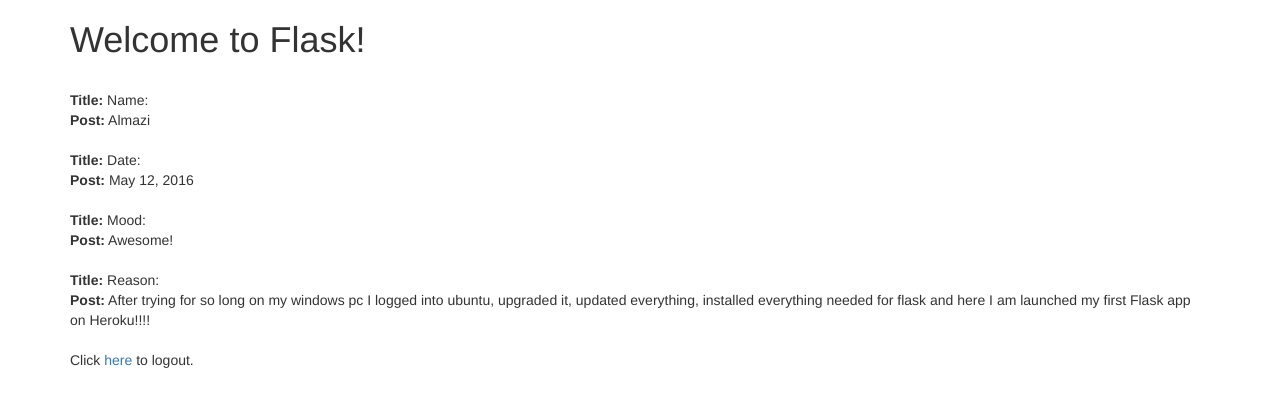
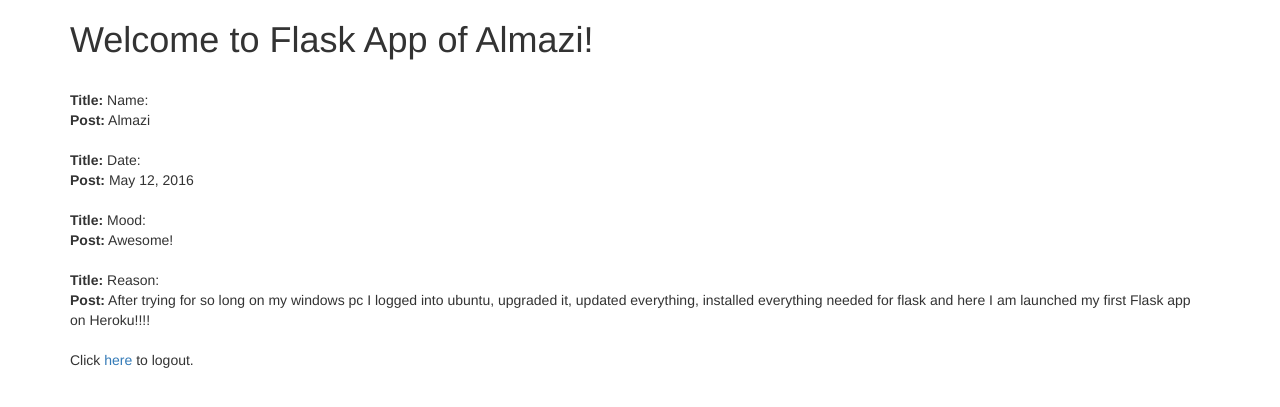
Before and after one commit to Almazi/Flask_Project_RealPython, a Flask app: page / in a window 1280 px wide. Shown: the top 407 px of the page. Run offline with Flask 2, Linux system fonts and the light colour scheme; the visitor is signed in with stand-in values (Sample User, id 1); data comes from the database, SQL or seed files in the repository; some libraries are stand-ins or nearby versions.

Commit message:
Changed index.html

```diff
--- a/templates/index.html
+++ b/templates/index.html
@@ -1,7 +1,7 @@
 
 {% extends "base.html" %}
 {% block content %}
-<h1>Welcome to Flask!</h1>
+<h1>Welcome to Flask App of Almazi!</h1>
 <br>
 
 {% for post in posts %}
```
